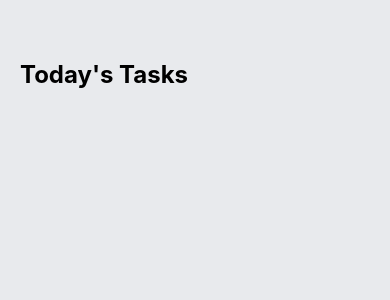
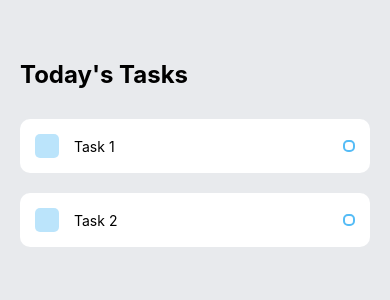
Before and after one commit to ushanwk/ToDo-Flow, a React Native app: screen / in a window 390 px wide. Shown: the top 300 px of the page. Built offline with nearby package versions, Linux system fonts and the light colour scheme.

Commit message:
Designing ui done

```diff
--- a/App.tsx
+++ b/App.tsx
@@ -1,5 +1,6 @@
 import React from 'react';
-import { StyleSheet, Text, View } from "react-native";
+import {StyleSheet, Text, View} from 'react-native';
+import {Task} from './components/Task.tsx';
 
 function App(): React.JSX.Element {
   return (
@@ -7,7 +8,11 @@
       {/*Today,s Tasks*/}
       <View style={styles.tasksWrapper}>
         <Text style={styles.sectionTitle}>Today's Tasks</Text>
-        <View style={styles.items}>{/*This is where the tasks will go*/}</View>
+        <View style={styles.items}>
+          {/*This is where the tasks will go*/}
+          <Task text={'Task 1'} />
+          <Task text={'Task 2'} />
+        </View>
       </View>
     </View>
   );
@@ -27,7 +32,9 @@
     fontSize: 24,
     fontWeight: 'bold',
   },
-  items: {},
+  items: {
+    marginTop: 30
+  },
 });
 
 export default App;
--- /dev/null
+++ b/components/Task.tsx
@@ -0,0 +1,52 @@
+import { StyleSheet, Text, TouchableOpacity, View } from "react-native";
+
+type TaskProps = {
+  text: string;
+};
+
+export const Task = (props: TaskProps) => {
+  return (
+    <View style={styles.item}>
+      <View style={styles.itemLeft}>
+        <View style={styles.square}></View>
+        <Text style={styles.itemText}>{props.text}</Text>
+      </View>
+      <View style={styles.circular}></View>
+    </View>
+  );
+};
+
+const styles = StyleSheet.create({
+  item: {
+    backgroundColor: 'white',
+    padding: 15,
+    borderRadius: 10,
+    flexDirection: 'row',
+    alignItems: 'center',
+    justifyContent: 'space-between',
+    marginBottom: 20,
+  },
+  itemLeft: {
+    flexDirection: 'row',
+    alignItems: 'center',
+    flexWrap: 'wrap',
+  },
+  square: {
+    width: 24,
+    height: 24,
+    backgroundColor: '#55BCF6',
+    opacity: 0.4,
+    borderRadius: 5,
+    marginRight: 15,
+  },
+  itemText: {
+    maxWidth: '80%',
+  },
+  circular: {
+    width: 12,
+    height: 12,
+    borderColor: '#55BCF6',
+    borderWidth: 2,
+    borderRadius: 5,
+  },
+});
```
